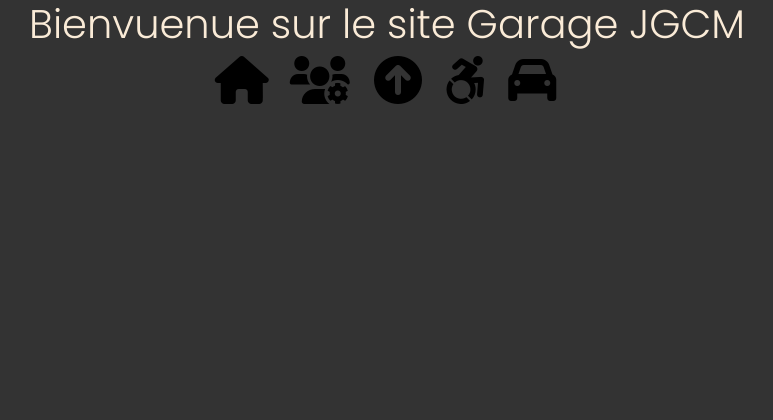
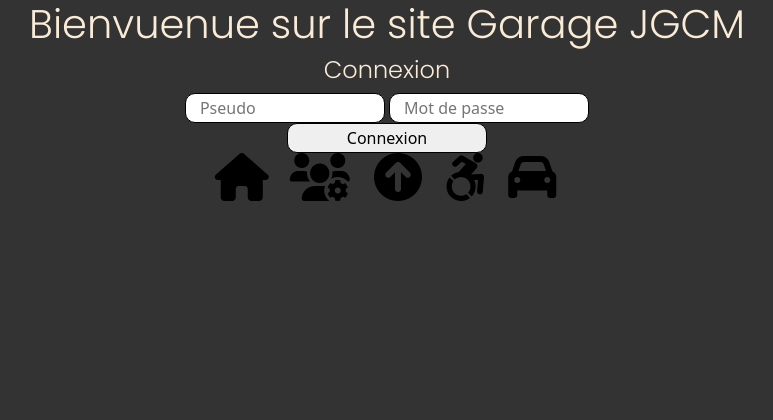
Before and after one commit to KiSEiGitHub/Promotion250, a PHP site: page /index.php?page=index in a window 1280 px wide. Shown: the top 420 px of the page, without its empty margins (253-1026 px from the left). Run offline with PHP 8.4, Linux system fonts and the light colour scheme.

Commit message:
feat(*) : connexion

```diff
--- a/mesites/garage_250/fonction/fonction.php
+++ b/mesites/garage_250/fonction/fonction.php
@@ -188,10 +188,10 @@ function CountAll($table)
 
 function selectVehiculelesClients($idclient)
 {
-    $r = "select * from vehicule where idclient = ".$idclient;
+    $r = "select * from vehicule where idclient = " . $idclient;
     $con = connexion();
 
-    if($con){
+    if ($con) {
         $res = mysqli_query($con, $r);
     } else {
         return null;
@@ -199,3 +199,18 @@ function selectVehiculelesClients($idclient)
     deconnexion($con);
     return $res;
 }
+
+function AdminConnect($pseudo, $mdp)
+{
+    $con = connexion();
+    $r = "select mdp from user where iduser = 1";
+    if ($con) {
+        $res = mysqli_query($con, $r);
+        $resultat = mysqli_fetch_assoc($res);
+        var_dump($resultat);
+        if ($mdp == $resultat) {
+            var_dump("OUI");
+        }
+    }
+
+}
--- a/mesites/garage_250/index.php
+++ b/mesites/garage_250/index.php
@@ -20,6 +20,9 @@ require_once 'fonction/fonction.php';
 <body>
 <div class = "container">
     <h1>Bienvuenue sur le site Garage JGCM</h1>
+    <?php
+        require_once ('vues/vue_connexion.php');
+    ?>
     <a href = "index.php?page=0">
         <i class = "fas fa-home fa-3x"></i>
     </a>
--- /dev/null
+++ b/mesites/garage_250/vues/vue_connexion.php
@@ -0,0 +1,13 @@
+<h4>Connexion</h4>
+
+<form action = "" method = "post">
+    <input type = "text" name = "pseudo" placeholder = "Pseudo">
+    <input type = "text" name = "password" placeholder = "Mot de passe">
+    <br>
+    <input type = "submit" name = "btn-connexion" value = "Connexion">
+    <?php
+        if(isset($_POST['btn-connexion'])){
+            AdminConnect($_POST['pseudo'], $_POST['password']);
+        }
+    ?>
+</form>
--- a/mesites/garage_250/vues/vue_insert_vehicule.php
+++ b/mesites/garage_250/vues/vue_insert_vehicule.php
@@ -10,7 +10,7 @@
     </div>
     <div class = "input-block">
         <label for = "DataCirculation">
-            <input type = "text" name = "datecirculation" placeholder = "DataCirculation" autocomplete = "off">
+            <input type = "date" name = "datecirculation" placeholder = "DataCirculation" autocomplete = "off">
         </label>
     </div>
     <div class = "input-block">
```
